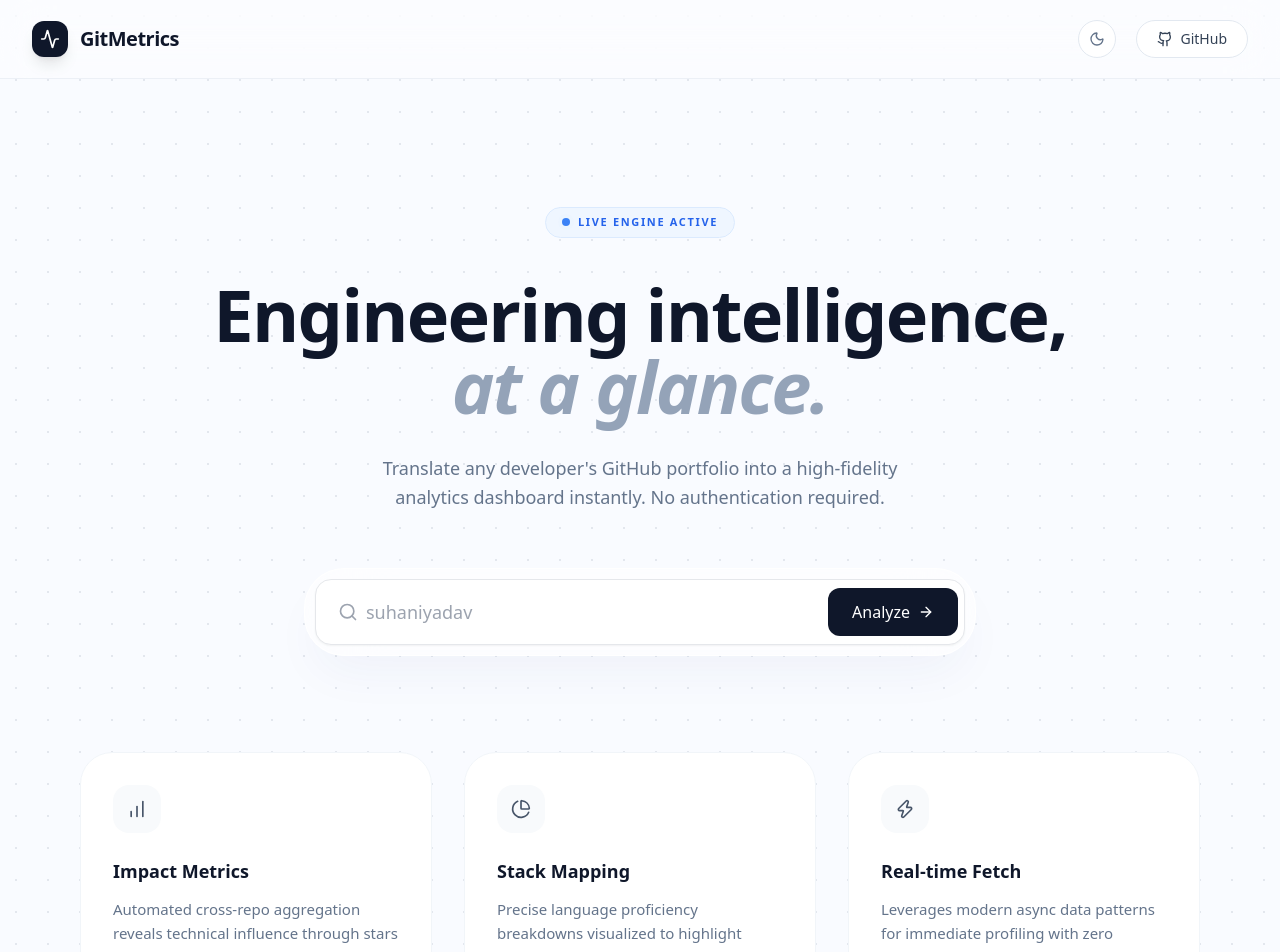
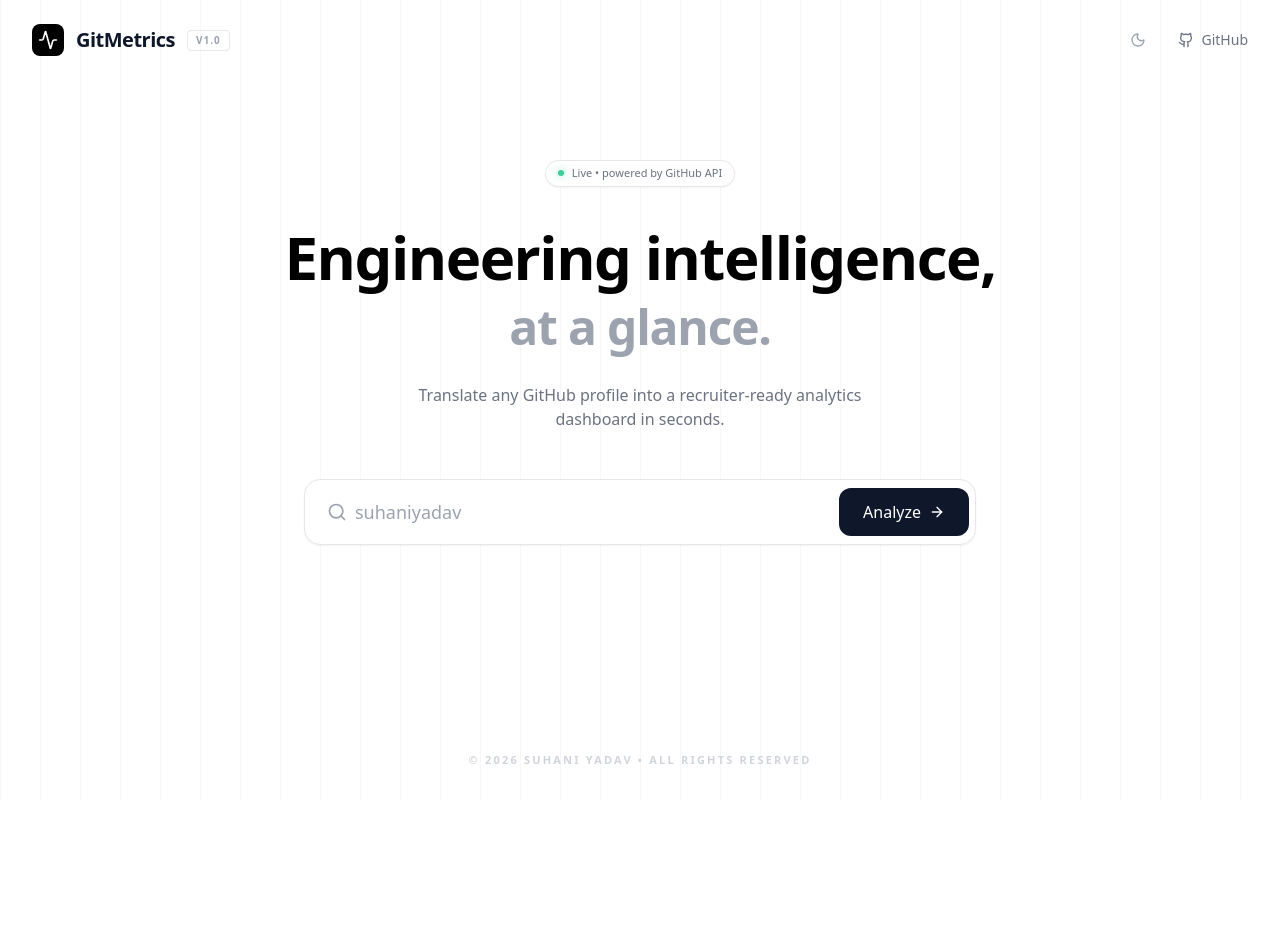
Before and after one commit to suhaniyadav-netizen/GitMetrics, a React (Vite) app: page / in a window 1280 px wide. Shown: the top 952 px of the page. After the commit the page ends 800 px from the top, so only its background shows below. Built offline with nearby package versions, Linux system fonts and the light colour scheme.

Commit message:
feat: landing page updated

```diff
--- a/src/pages/Home.jsx
+++ b/src/pages/Home.jsx
@@ -1,5 +1,5 @@
 import React, { useState, useEffect } from 'react';
-import { Activity, BarChart, PieChart, Zap, Moon, Sun } from 'lucide-react';
+import { Activity, Moon, Sun } from 'lucide-react';
 import SearchBar from '../components/SearchBar';
 
 export default function Home() {
@@ -30,38 +30,40 @@ export default function Home() {
   const currentYear = new Date().getFullYear();
 
   return (
-    <div className="min-h-screen font-sans bg-[#F9FBFF] dark:bg-[#0F172A] text-slate-900 dark:text-slate-100 relative overflow-hidden flex flex-col transition-colors duration-500">
+    <div className="min-h-screen bg-white dark:bg-[#121212] text-slate-900 dark:text-slate-100 transition-colors duration-300 flex flex-col font-sans relative overflow-hidden">
 
       <div
-        className="absolute inset-0 z-0 opacity-[0.15] dark:opacity-[0.1] pointer-events-none"
+        className="absolute inset-0 z-0 opacity-[0.03] dark:opacity-[0.05] pointer-events-none"
         style={{
-          backgroundImage: 'radial-gradient(#64748b 0.8px, transparent 0.8px)',
-          backgroundSize: '32px 32px'
+          backgroundImage: 'linear-gradient(to right, #000 1px, transparent 1px)',
+          backgroundSize: '40px 100%'
         }}
       />
-      <div className="absolute top-0 left-1/2 -translate-x-1/2 w-full h-[500px] bg-gradient-to-b from-blue-500/10 dark:from-blue-400/5 to-transparent blur-[120px] -z-10 pointer-events-none" />
 
-      <nav className="relative z-10 flex items-center justify-between px-8 py-5 bg-white/40 dark:bg-[#1E293B]/40 backdrop-blur-xl border-b border-slate-200/60 dark:border-slate-800/60">
+      <nav className="relative z-10 flex items-center justify-between px-8 py-6">
         <div className="flex items-center gap-3">
-          <div className="flex items-center justify-center w-9 h-9 text-white bg-slate-900 dark:bg-blue-600 rounded-xl shadow-lg">
+          <div className="flex items-center justify-center w-8 h-8 text-white bg-black dark:bg-white dark:text-black rounded-lg">
             <Activity className="w-5 h-5" />
           </div>
-          <span className="text-xl font-bold tracking-tight text-slate-900 dark:text-white">GitMetrics</span>
+          <span className="text-xl font-bold tracking-tight">GitMetrics</span>
+          <span className="px-2 py-0.5 text-[10px] font-bold text-gray-400 border border-gray-200 dark:border-gray-800 rounded uppercase tracking-widest">
+            V1.0
+          </span>
         </div>
 
-        <div className="flex items-center gap-5">
+        <div className="flex items-center gap-6">
           <button
             onClick={toggleTheme}
-            className="p-2.5 text-slate-500 transition-all bg-white dark:bg-[#1E293B] border border-slate-200 dark:border-slate-700 rounded-full hover:bg-slate-50 dark:hover:bg-slate-800 hover:shadow-sm"
+            className="p-2 text-gray-400 hover:text-black dark:hover:text-white transition-colors"
           >
-            {isDark ? <Sun className="w-4 h-4 text-yellow-500" /> : <Moon className="w-4 h-4" />}
+            {isDark ? <Sun className="w-4 h-4" /> : <Moon className="w-4 h-4" />}
           </button>
 
           <a
             href="https://github.com"
             target="_blank"
             rel="noreferrer"
-            className="flex items-center gap-2 px-5 py-2 text-sm font-medium text-slate-700 dark:text-slate-200 transition-all bg-white dark:bg-[#1E293B] border border-slate-200 dark:border-slate-700 rounded-full hover:border-slate-300 dark:hover:border-slate-500 hover:shadow-sm"
+            className="flex items-center gap-2 text-sm font-medium text-gray-500 hover:text-black dark:text-gray-400 dark:hover:text-white transition-colors"
           >
             <svg xmlns="http://www.w3.org/2000/svg" viewBox="0 0 24 24" fill="none" stroke="currentColor" strokeWidth="2" strokeLinecap="round" strokeLinejoin="round" className="w-4 h-4">
               <path d="M15 22v-4a4.8 4.8 0 0 0-1-3.2c3 0 6-2 6-5.5.08-1.25-.27-2.48-1-3.5.28-1.15.28-2.35 0-3.5 0 0-1 0-3 1.5-2.64-.5-5.36-.5-8 0C6 2 5 2 5 2c-.3 1.15-.3 2.35 0 3.5A5.403 5.403 0 0 0 4 9c0 3.5 3 5.5 6 5.5-.39.49-.68 1.05-.85 1.65-.17.6-.22 1.23-.15 1.85v4"></path>
@@ -72,63 +74,33 @@ export default function Home() {
         </div>
       </nav>
 
-      <main className="relative z-10 flex flex-col items-center flex-1 px-4 pt-24 pb-20 mx-auto max-w-6xl md:pt-32">
+      <main className="relative z-10 flex flex-col items-center flex-1 px-4 pt-20 pb-20 mx-auto max-w-4xl text-center">
 
-        <div className="flex items-center gap-2 px-4 py-1.5 mb-10 text-[11px] font-bold tracking-[0.15em] uppercase text-blue-600 dark:text-blue-400 bg-blue-50 dark:bg-blue-400/10 border border-blue-100 dark:border-blue-400/20 rounded-full">
-          <span className="relative flex w-2 h-2">
-            <span className="absolute inline-flex w-full h-full rounded-full bg-blue-400 opacity-80 animate-ping"></span>
-            <span className="relative inline-flex w-2 h-2 rounded-full bg-blue-500"></span>
-          </span>
-          Live Engine Active
+        <div className="flex items-center gap-2 px-3 py-1 mb-10 text-[11px] font-medium text-gray-500 bg-white dark:bg-gray-900 border border-gray-200 dark:border-gray-800 rounded-full shadow-sm">
+          <span className="w-1.5 h-1.5 rounded-full bg-emerald-400 shadow-[0_0_8px_rgba(52,211,153,0.6)]"></span>
+          Live • powered by GitHub API
         </div>
 
-        <h1 className="max-w-4xl mb-8 text-5xl font-bold tracking-tight text-center text-slate-900 dark:text-white md:text-7xl leading-[1.1]">
-          Engineering intelligence, <br className="hidden md:block" />
-          <span className="text-slate-400 dark:text-slate-500 font-semibold italic">at a glance.</span>
+        <h1 className="mb-4 text-5xl md:text-6xl font-bold tracking-tight text-black dark:text-white">
+          Engineering intelligence,
         </h1>
+        <h2 className="mb-8 text-4xl md:text-5xl font-bold tracking-tight text-gray-400 dark:text-gray-500">
+          at a glance.
+        </h2>
 
-        <p className="max-w-xl mb-14 text-lg text-center text-slate-500 dark:text-slate-400 leading-relaxed font-light">
-          Translate any developer's GitHub portfolio into a high-fidelity analytics dashboard instantly. No authentication required.
+        <p className="max-w-lg mb-12 text-sm md:text-base text-gray-500 dark:text-gray-400 leading-relaxed">
+          Translate any GitHub profile into a recruiter-ready analytics dashboard in seconds.
         </p>
 
-        <div className="w-full max-w-2xl p-2.5 mb-24 bg-white/60 dark:bg-[#1E293B]/60 backdrop-blur-2xl border border-white/80 dark:border-slate-700/50 shadow-2xl shadow-blue-900/5 dark:shadow-none rounded-[2.5rem]">
+        <div className="w-full max-w-2xl mb-12">
           <SearchBar />
         </div>
 
-        <div className="grid w-full grid-cols-1 gap-8 md:grid-cols-3">
-          <FeatureCard
-            icon={BarChart}
-            title="Impact Metrics"
-            description="Automated cross-repo aggregation reveals technical influence through stars and forks."
-          />
-          <FeatureCard
-            icon={PieChart}
-            title="Stack Mapping"
-            description="Precise language proficiency breakdowns visualized to highlight architectural expertise."
-          />
-          <FeatureCard
-            icon={Zap}
-            title="Real-time Fetch"
-            description="Leverages modern async data patterns for immediate profiling with zero friction."
-          />
-        </div>
       </main>
 
-      <footer className="relative z-10 py-10 mt-auto text-[13px] font-medium tracking-wide text-center text-slate-400 dark:text-slate-500 border-t border-slate-200/60 dark:border-slate-800/60">
+      <footer className="relative z-10 py-8 text-[11px] font-bold uppercase tracking-[0.2em] text-center text-gray-300 dark:text-gray-700">
         &copy; {currentYear} Suhani Yadav • All rights reserved
       </footer>
     </div>
   );
 }
-
-function FeatureCard({ icon: Icon, title, description }) {
-  return (
-    <div className="group p-8 transition-all duration-500 bg-white dark:bg-[#1E293B] border border-slate-100 dark:border-slate-800/50 rounded-[2rem] hover:shadow-xl hover:-translate-y-1">
-      <div className="flex items-center justify-center w-12 h-12 mb-6 bg-slate-50 dark:bg-slate-800/50 rounded-2xl group-hover:bg-blue-50 dark:group-hover:bg-blue-900/30 transition-colors">
-        <Icon className="w-5 h-5 text-slate-600 dark:text-slate-400 group-hover:text-blue-600 dark:group-hover:text-blue-400" />
-      </div>
-      <h3 className="mb-3 text-lg font-bold text-slate-900 dark:text-white">{title}</h3>
-      <p className="text-[15px] leading-relaxed text-slate-500 dark:text-slate-400 font-light">{description}</p>
-    </div>
-  );
-}
```
